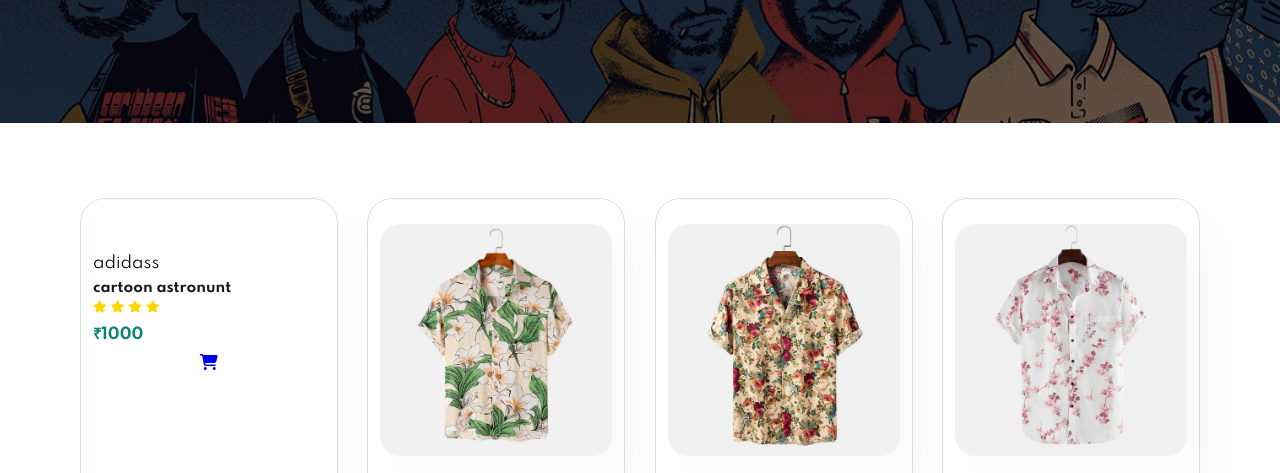
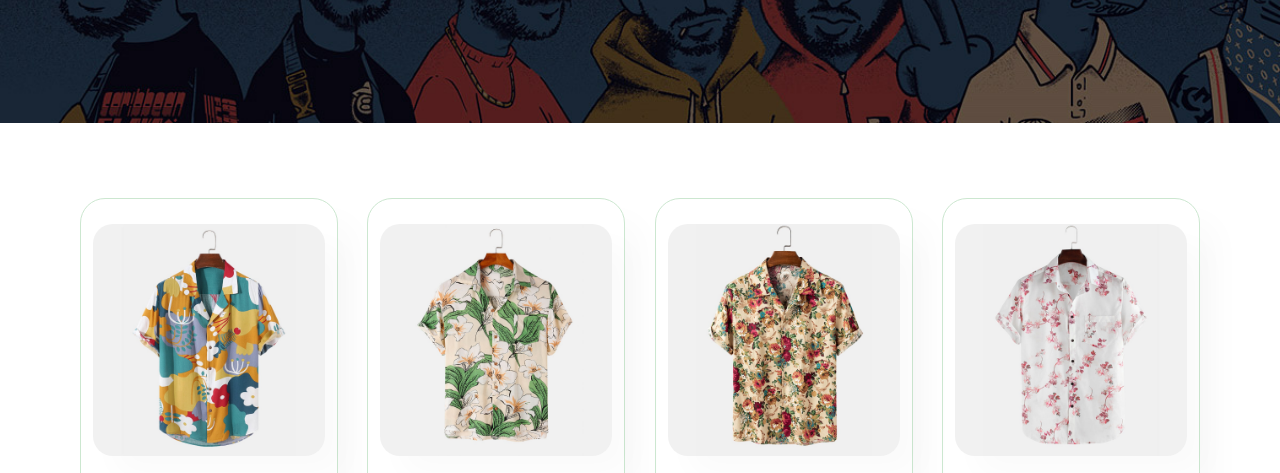
Before and after one commit to sakthi400/E-commerce, a plain HTML site: page shop.html in a window 1280 px wide. Shown: the part 272-745 px from the top of the page. Drawn offline with Linux system fonts and the light colour scheme; the site is published under a folder, as on GitHub Pages, so addresses that start at the root find nothing.

Commit message:
third commite

```diff
--- a/shop.html
+++ b/shop.html
@@ -45,7 +45,7 @@
       <div class="pro-conatainer">
 
        <div class="pro"  onclick="window.location.href='sproduct.html'";>
-          <img src="/images/products/f1.jpg" alt="" />
+          <img src="./images/products/f1.jpg" alt="" />
           <div class="des">
             <span>adidass</span>
             <h5>cartoon astronunt</h5>
```
